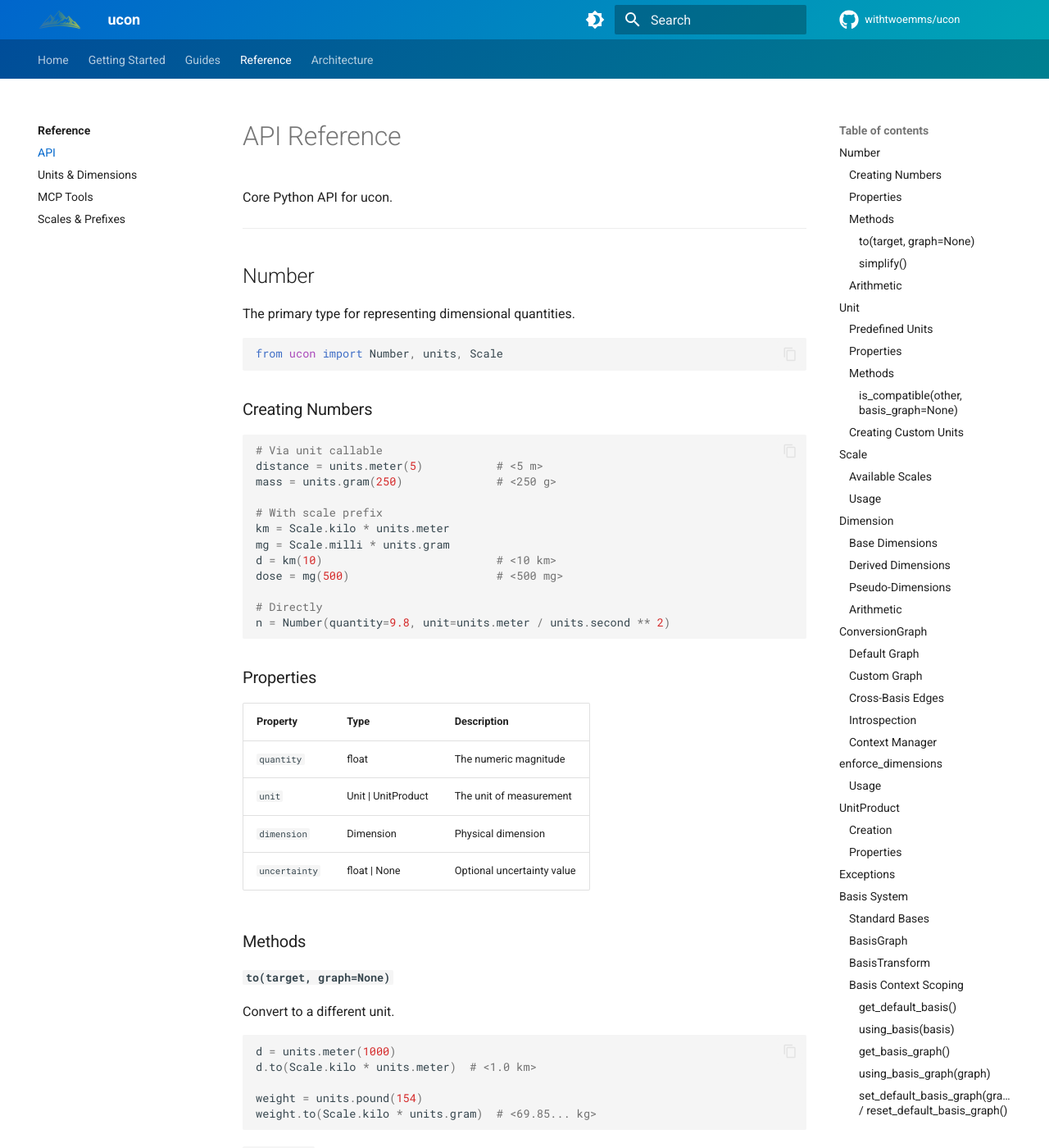
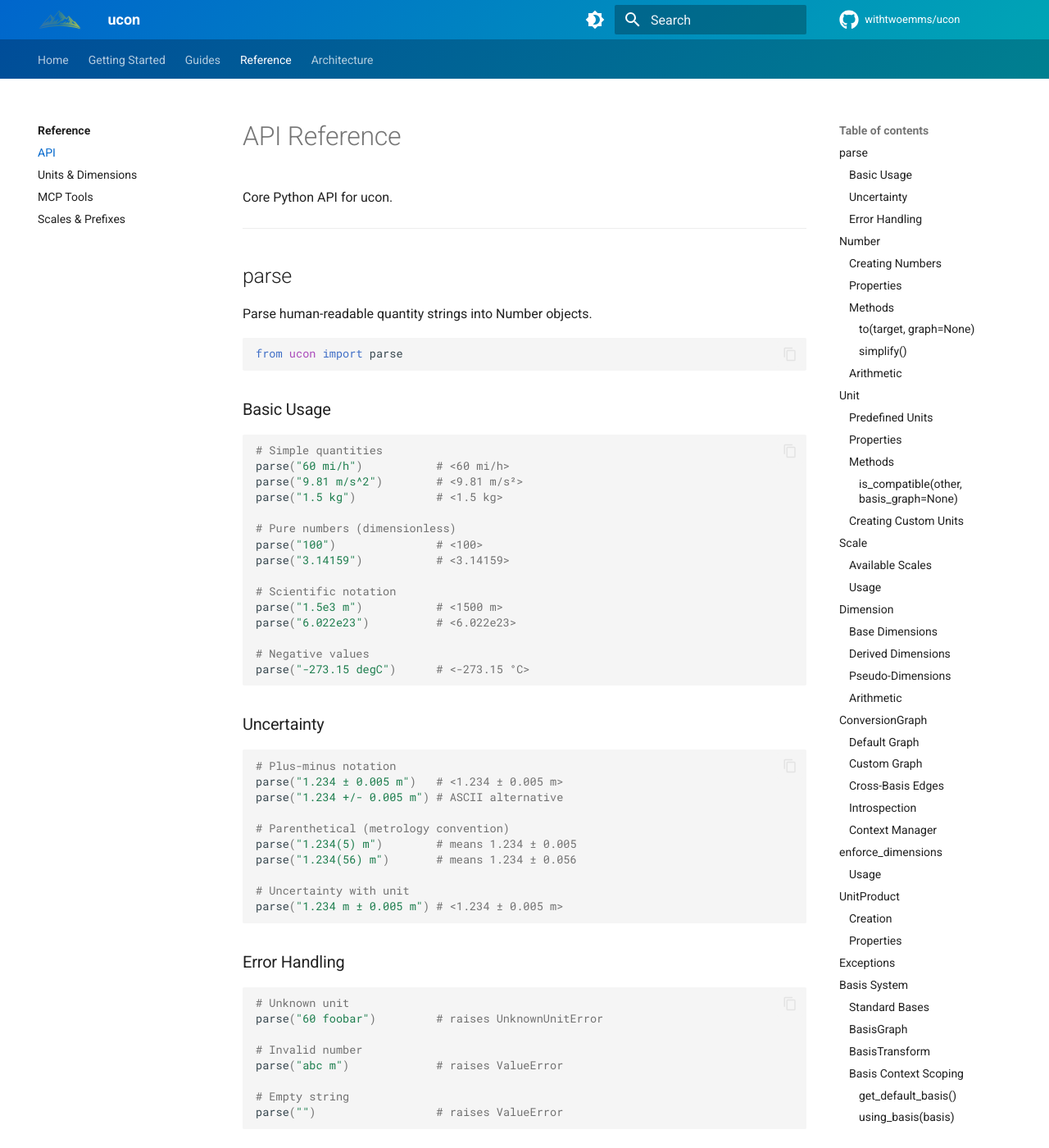
Before and after one commit to withtwoemms/ucon, an MkDocs documentation site: the page built from docs/reference/api.md, in a window 1280 px wide and 1400 px high. Shown: the whole window at 82% size. Built offline with MkDocs 1.6.1 and Material for MkDocs 9.7.7, drawn with Linux system fonts in a browser that asks for light colours; comment, search, counter and statistics services are not loaded.

Commit message:
updates external docs

````diff
--- a/docs/reference/api.md
+++ b/docs/reference/api.md
@@ -1,6 +1,64 @@
 # API Reference
 
 Core Python API for ucon.
+
+---
+
+## parse
+
+Parse human-readable quantity strings into Number objects.
+
+```python
+from ucon import parse
+```
+
+### Basic Usage
+
+```python
+# Simple quantities
+parse("60 mi/h")           # <60 mi/h>
+parse("9.81 m/s^2")        # <9.81 m/s²>
+parse("1.5 kg")            # <1.5 kg>
+
+# Pure numbers (dimensionless)
+parse("100")               # <100>
+parse("3.14159")           # <3.14159>
+
+# Scientific notation
+parse("1.5e3 m")           # <1500 m>
+parse("6.022e23")          # <6.022e23>
+
+# Negative values
+parse("-273.15 degC")      # <-273.15 °C>
+```
+
+### Uncertainty
+
+```python
+# Plus-minus notation
+parse("1.234 ± 0.005 m")   # <1.234 ± 0.005 m>
+parse("1.234 +/- 0.005 m") # ASCII alternative
+
+# Parenthetical (metrology convention)
+parse("1.234(5) m")        # means 1.234 ± 0.005
+parse("1.234(56) m")       # means 1.234 ± 0.056
+
+# Uncertainty with unit
+parse("1.234 m ± 0.005 m") # <1.234 ± 0.005 m>
+```
+
+### Error Handling
+
+```python
+# Unknown unit
+parse("60 foobar")         # raises UnknownUnitError
+
+# Invalid number
+parse("abc m")             # raises ValueError
+
+# Empty string
+parse("")                  # raises ValueError
+```
 
 ---
 
````
